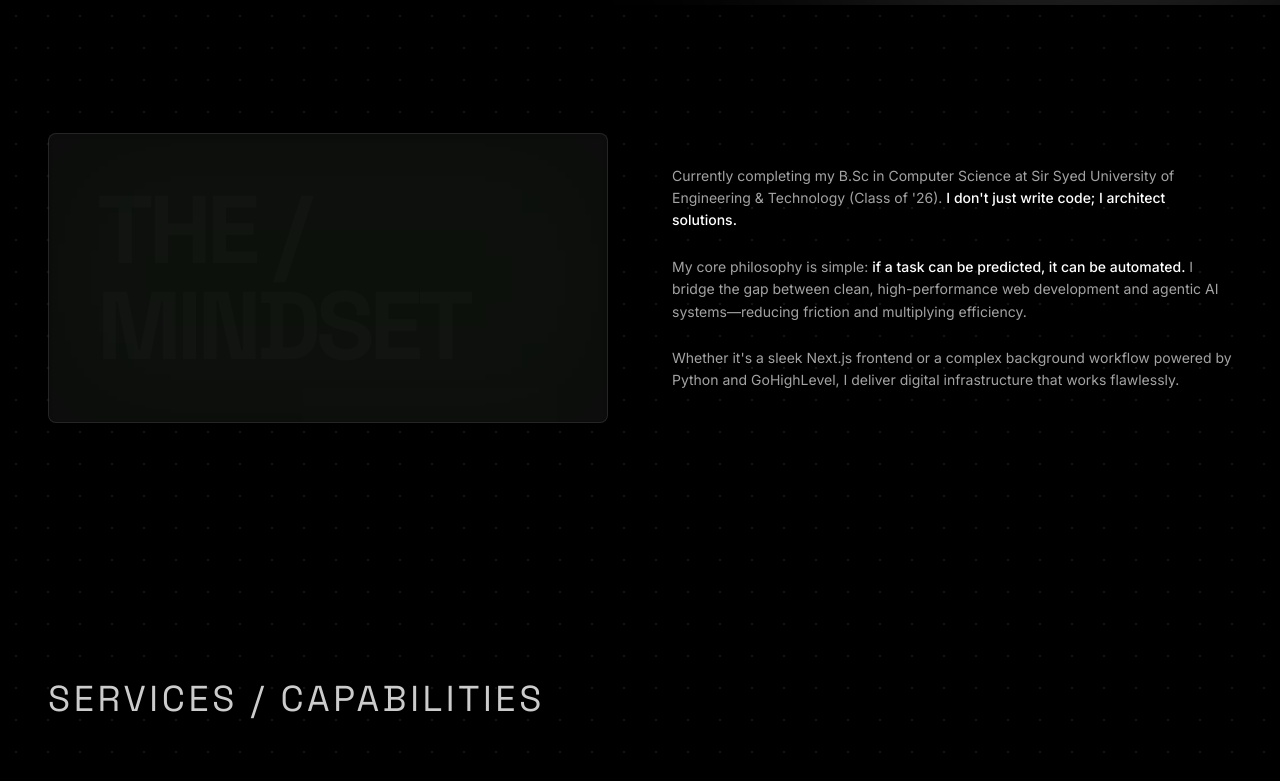
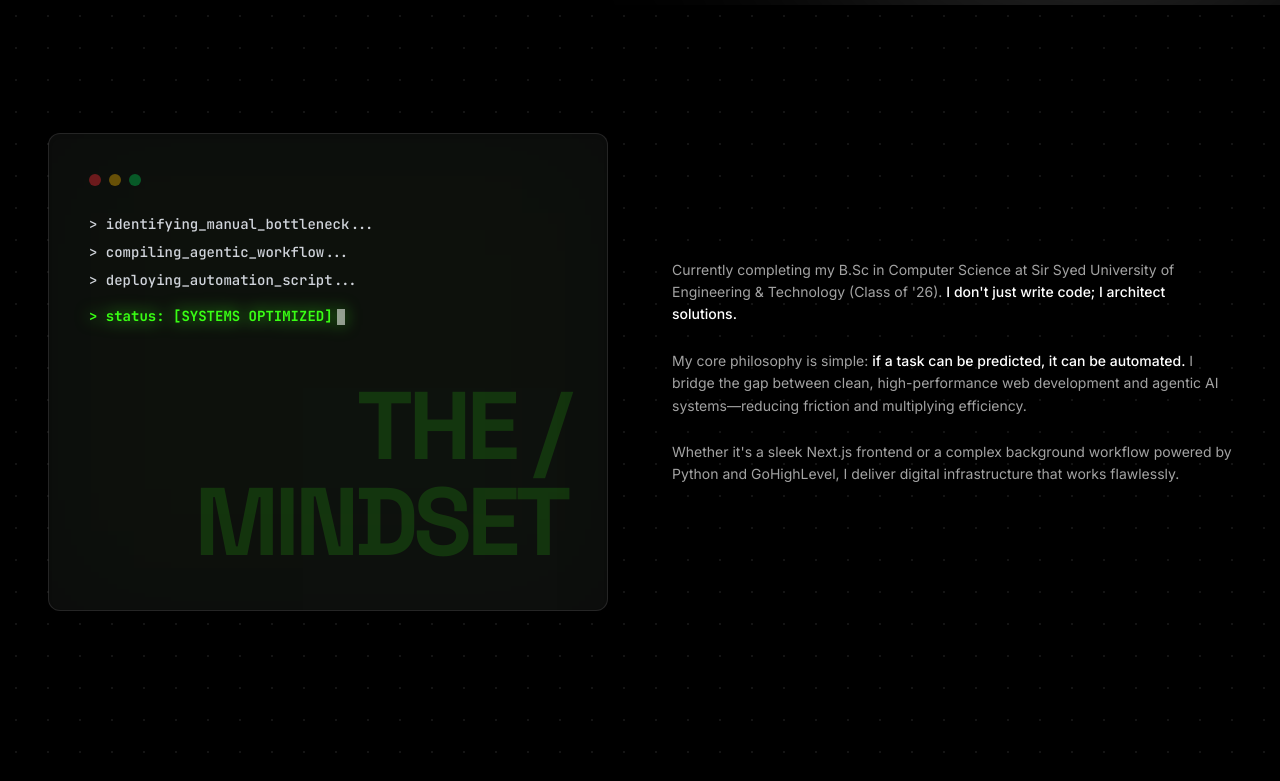
Before and after one commit to beginnercodee/Portfolio, a Next.js app: page / in a window 1280 px wide. Shown: the part 800-1581 px from the top of the page. Built offline with nearby package versions, Linux system fonts and the light colour scheme; no server answers.

Commit message:
fix: changes

```diff
--- a/src/components/About.tsx
+++ b/src/components/About.tsx
@@ -1,14 +1,85 @@
 "use client";
 
 import { motion } from "framer-motion";
+import { useState, useEffect } from "react";
+
+const terminalLines = [
+  "> identifying_manual_bottleneck...",
+  "> compiling_agentic_workflow...",
+  "> deploying_automation_script...",
+  "> status: [SYSTEMS OPTIMIZED]"
+];
 
 export default function About() {
+  const [displayedLines, setDisplayedLines] = useState<string[]>([]);
+  const [currentLineIndex, setCurrentLineIndex] = useState(0);
+  const [currentCharIndex, setCurrentCharIndex] = useState(0);
+
+  useEffect(() => {
+    if (currentLineIndex >= terminalLines.length) {
+      const timeout = setTimeout(() => {
+        setDisplayedLines([]);
+        setCurrentLineIndex(0);
+        setCurrentCharIndex(0);
+      }, 4000);
+      return () => clearTimeout(timeout);
+    }
+
+    const currentLine = terminalLines[currentLineIndex];
+
+    if (currentCharIndex < currentLine.length) {
+      const timeout = setTimeout(() => {
+        setDisplayedLines((prev) => {
+          const newLines = [...prev];
+          if (newLines[currentLineIndex] === undefined) {
+            newLines[currentLineIndex] = "";
+          }
+          newLines[currentLineIndex] = currentLine.substring(0, currentCharIndex + 1);
+          return newLines;
+        });
+        setCurrentCharIndex((prev) => prev + 1);
+      }, Math.random() * 40 + 20); // typing speed
+      return () => clearTimeout(timeout);
+    } else {
+      const timeout = setTimeout(() => {
+        setCurrentLineIndex((prev) => prev + 1);
+        setCurrentCharIndex(0);
+      }, 600); // pause between lines
+      return () => clearTimeout(timeout);
+    }
+  }, [currentLineIndex, currentCharIndex]);
+
   return (
     <section id="about" className="max-w-[1440px] mx-auto px-12 py-32 grid grid-cols-1 md:grid-cols-2 gap-16 relative z-30">
-      <div className="relative border border-white/10 p-12 bg-white/5 backdrop-blur-sm rounded-lg shadow-inner overflow-hidden">
+      <div className="relative border border-white/10 p-10 bg-white/5 backdrop-blur-sm rounded-xl shadow-inner overflow-hidden flex flex-col justify-between min-h-[450px]">
         <div className="absolute inset-0 bg-glow-green/10 blur-3xl opacity-20 pointer-events-none" />
-        <h2 className="font-display text-4xl md:text-6xl lg:text-8xl text-surface uppercase font-bold opacity-30 tracking-tighter mix-blend-overlay">
-          THE / MINDSET
+
+        {/* Terminal Execution Overlay */}
+        <div className="relative z-30 font-mono text-sm md:text-base leading-loose flex-grow">
+          {/* Mac window dots */}
+          <div className="flex items-center gap-2 mb-6 opacity-40">
+            <div className="w-3 h-3 rounded-full bg-red-500" />
+            <div className="w-3 h-3 rounded-full bg-yellow-500" />
+            <div className="w-3 h-3 rounded-full bg-green-500" />
+          </div>
+
+          {displayedLines.map((line, i) => (
+            <div key={i} className={i === terminalLines.length - 1 && line === terminalLines[i] ? "text-glow-green font-bold drop-shadow-[0_0_8px_rgba(57,255,20,0.8)] mt-2" : "text-gray-300 font-medium"}>
+              {line}
+              {i === currentLineIndex && (
+                <span className="inline-block w-2 h-4 bg-white animate-pulse ml-1 align-middle" />
+              )}
+            </div>
+          ))}
+          {/* Blinking cursor when finished typing */}
+          {currentLineIndex >= terminalLines.length && (
+            <div className="mt-2"><span className="inline-block w-2 h-4 bg-glow-green animate-pulse align-middle" /></div>
+          )}
+        </div>
+
+        {/* Huge Watermark Text */}
+        <h2 className="font-display text-5xl md:text-7xl lg:text-8xl text-glow-green uppercase font-bold opacity-15 tracking-tighter text-right leading-none mt-12 w-full pointer-events-none">
+          THE /<br />MINDSET
         </h2>
       </div>
 
--- a/src/components/Contact.tsx
+++ b/src/components/Contact.tsx
@@ -87,7 +87,7 @@ export default function Contact() {
               System ready. Awaiting input...
             </div>
             <div className="mt-2 text-secondary opacity-70">
-              # You can also reach me directly at <a href="mailto:jamal.nadeem@example.com" className="text-glow-green underline hover:text-white">jamal.nadeem@example.com</a>
+              # You can also reach me directly at <a href="mailto:jamal.nadeem@example.com" className="text-glow-green underline hover:text-white">jamalnadeem2004@gmail.com</a>
             </div>
             <div className="mt-4">
               <span className="text-glow-green font-bold">jamal@sys</span>:
--- a/src/components/Experience.tsx
+++ b/src/components/Experience.tsx
@@ -4,9 +4,14 @@ import { motion } from "framer-motion";
 
 const experiences = [
   {
+    role: "Team Lead, CRM & Agentic AI",
+    meta: "[master] EditVista LTD // Mar 2026 — Present",
+    desc: "Leading a department focused on orchestrating intelligent agentic workflows, complex CRM integrations, and massive-scale operational automation.",
+  },
+  {
     role: "Agentic AI & Automation Intern",
-    meta: "[master] EditVista LTD // Jan 2026 — Present",
-    desc: "Designing intelligent agentic workflows and integrating LLMs to automate high-friction business processes.",
+    meta: "[v1.1.0] EditVista LTD // Jan 2026 — Feb 2026",
+    desc: "Designed and prototyped intelligent agentic systems and integrated LLMs to automate high-friction business processes.",
   },
   {
     role: "Web Development Intern",
--- a/src/components/Hero.tsx
+++ b/src/components/Hero.tsx
@@ -41,7 +41,7 @@ export default function Hero() {
         animate={{ opacity: 1 }}
         transition={{ delay: 0.5, duration: 1 }}
         style={{ y: yText, opacity: opacityText }}
-        className="font-sans text-body-sm text-primary mt-8 max-w-lg text-center z-30 leading-relaxed md:text-base selection:bg-glow-green selection:text-black font-medium tracking-wide drop-shadow-lg"
+        className="font-sans text-body-sm !text-white mt-8 max-w-lg text-center z-30 leading-relaxed md:text-base selection:bg-glow-green selection:text-black font-medium tracking-wide drop-shadow-lg"
       >
         I am Jamal Nadeem. A full-stack developer and AI integration specialist building intelligent, scalable systems that eliminate manual work.
       </motion.p>
--- a/src/components/LiveGitHubActivity.tsx
+++ b/src/components/LiveGitHubActivity.tsx
@@ -7,26 +7,88 @@ export default function LiveGitHubActivity() {
   const [logs, setLogs] = useState<string[]>([]);
 
   useEffect(() => {
-    // Simulated live feed events
-    const events = [
-      () => `[${new Date().toLocaleTimeString('en-US', { hour12: false })}] branch feature/agentic-ai created -> outreach-engine`,
-      () => `[${new Date().toLocaleTimeString('en-US', { hour12: false })}] resolved issue #42 in custom-quote-bot`,
-      () => `[${new Date().toLocaleTimeString('en-US', { hour12: false })}] deployed production build -> status: success`,
-      () => `[${new Date().toLocaleTimeString('en-US', { hour12: false })}] push to origin/main -> portfolio-v2`,
-      () => `[${new Date().toLocaleTimeString('en-US', { hour12: false })}] running GitHub Actions CI/CD pipeline... pass`,
-    ];
+    let active = true;
 
-    setLogs([events[0]()]);
+    async function fetchGitHubActivity() {
+      try {
+        const response = await fetch("https://api.github.com/users/beginnercodee/events/public?per_page=10");
+        if (!response.ok) throw new Error("Failed to fetch");
 
-    const intervalId = setInterval(() => {
-      setLogs((prev) => {
-        const next = [...prev, events[Math.floor(Math.random() * events.length)]()];
-        if (next.length > 5) next.shift(); // Keep only last 5
-        return next;
-      });
-    }, 4500);
+        const data = await response.json();
 
-    return () => clearInterval(intervalId);
+        if (!active) return;
+
+        const formattedEvents: string[] = [];
+
+        for (const event of data) {
+          if (formattedEvents.length >= 5) break;
+
+          const date = new Date(event.created_at);
+          const timeString = `[${date.toLocaleTimeString('en-US', { hour12: false })}]`;
+          const repoName = event.repo.name.replace("beginnercodee/", "");
+
+          switch (event.type) {
+            case "PushEvent":
+              formattedEvents.push(`${timeString} pushed to ${repoName}`);
+              break;
+            case "CreateEvent":
+              formattedEvents.push(`${timeString} created ${event.payload.ref_type || 'repo'} ${repoName}`);
+              break;
+            case "WatchEvent":
+              formattedEvents.push(`${timeString} starred ${repoName}`);
+              break;
+            case "IssuesEvent":
+              formattedEvents.push(`${timeString} ${event.payload.action} issue in ${repoName}`);
+              break;
+            case "PullRequestEvent":
+              formattedEvents.push(`${timeString} ${event.payload.action} PR in ${repoName}`);
+              break;
+            default:
+              // Skip events we don't explicitly format to keep the terminal clean
+              continue;
+          }
+        }
+
+        // Fallback if no recent supported events
+        if (formattedEvents.length === 0) {
+          formattedEvents.push(`[${new Date().toLocaleTimeString('en-US', { hour12: false })}] System initialized. Waiting for activity...`);
+        }
+
+        // Sequentially push events to simulate live booting
+        setLogs([formattedEvents[0]]);
+        let currentIndex = 1;
+
+        const intervalId = setInterval(() => {
+          if (!active) {
+            clearInterval(intervalId);
+            return;
+          }
+          if (currentIndex < formattedEvents.length) {
+            // Needed to capture current index in closure properly
+            const eventToPush = formattedEvents[currentIndex];
+            setLogs((prev) => {
+              const next = [...prev, eventToPush];
+              if (next.length > 5) next.shift(); // Keep only last 5 lines on screen
+              return next;
+            });
+            currentIndex++;
+          } else {
+            clearInterval(intervalId);
+          }
+        }, 1200);
+
+      } catch (error) {
+        if (active) {
+          setLogs([`[${new Date().toLocaleTimeString('en-US', { hour12: false })}] error: failed to connect to GitHub API`]);
+        }
+      }
+    }
+
+    fetchGitHubActivity();
+
+    return () => {
+      active = false;
+    };
   }, []);
 
   return (
```
